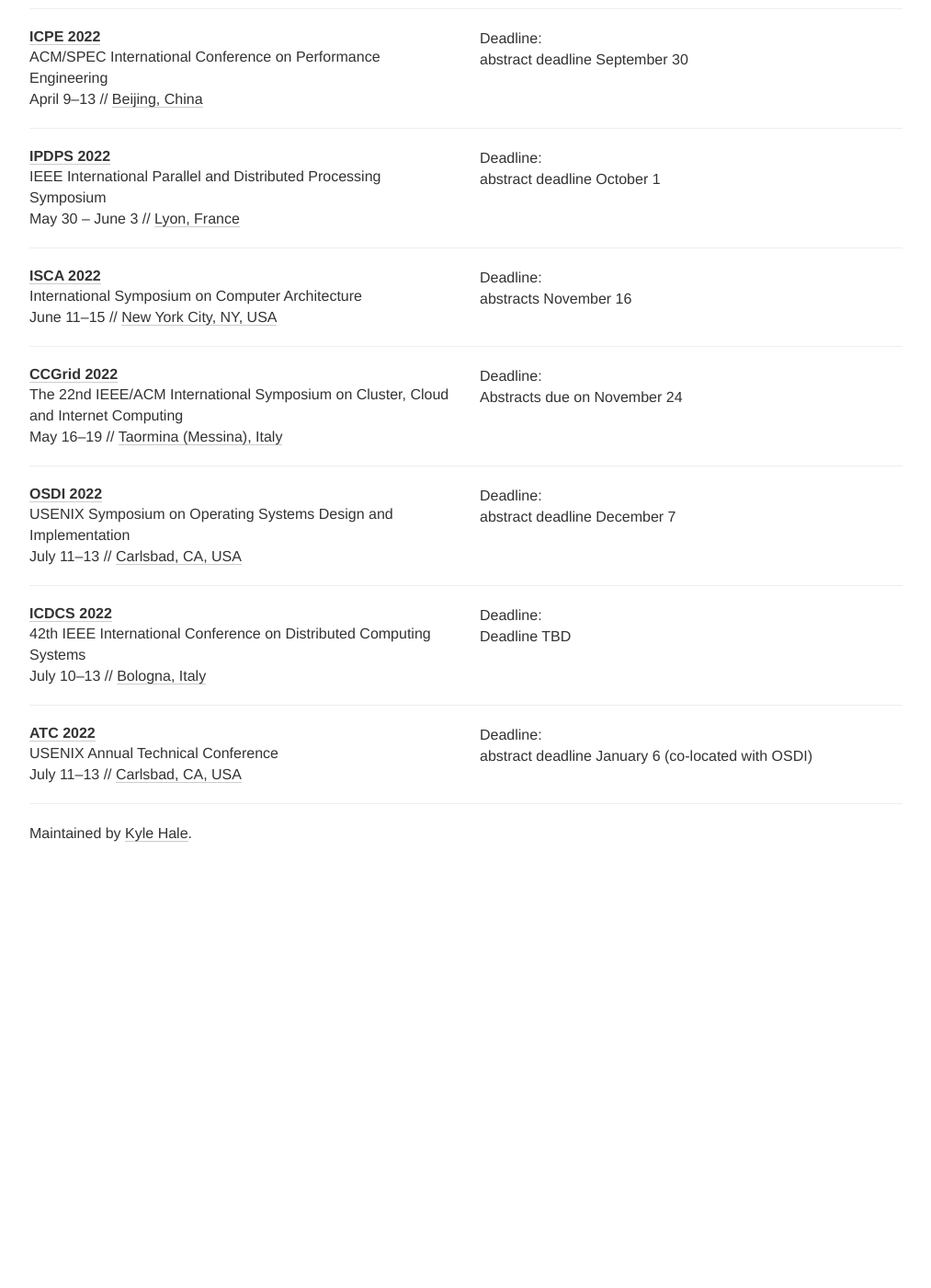
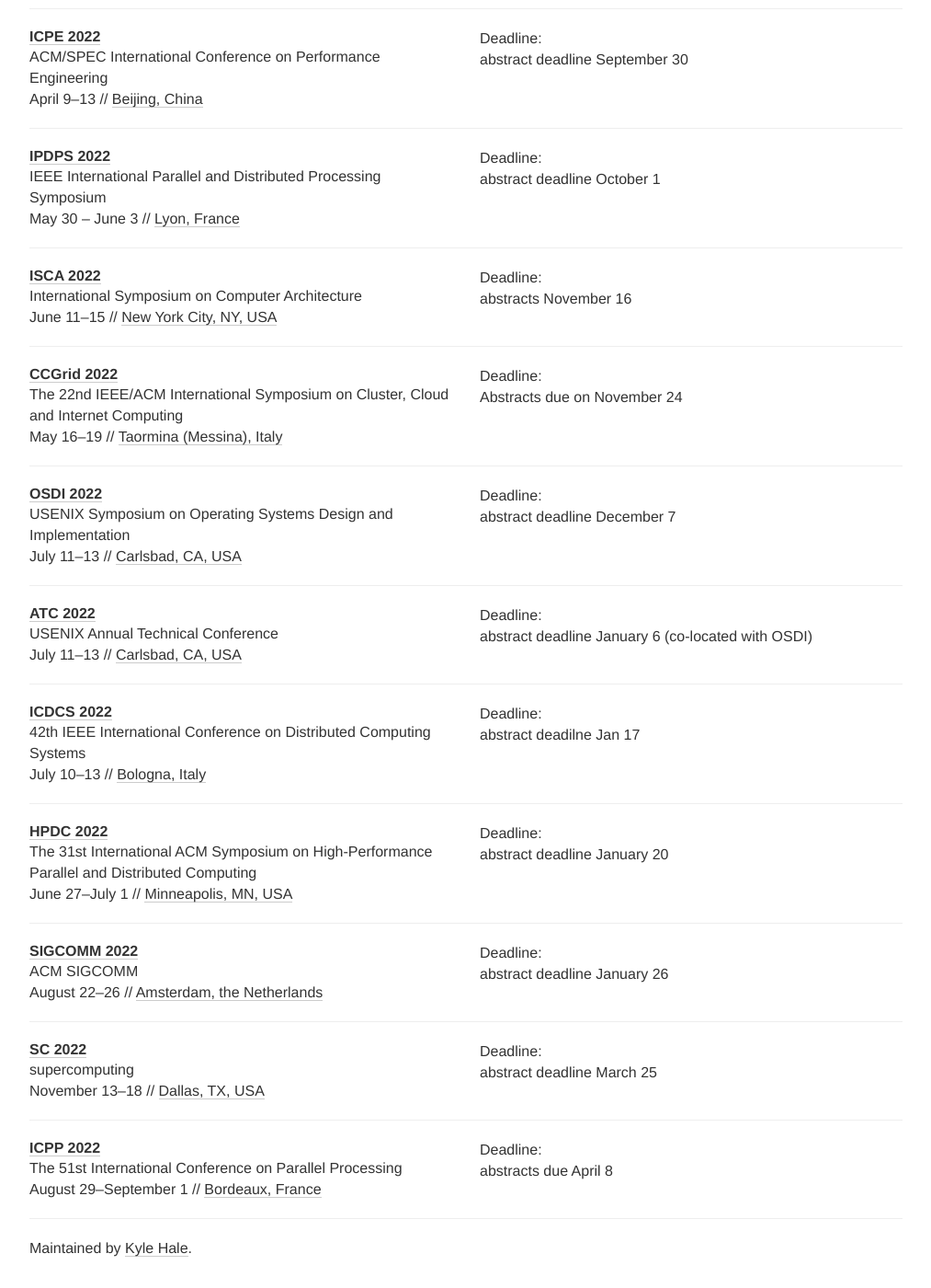
Before and after one commit to khale/sys-deadlines, a Jekyll site: the page built from index.html, in a window 1280 px wide and 1400 px high, scrolled down 1528 px. Shown: the whole window at 92% size, without its empty margins (133-1146 px from the left). Built offline with Jekyll 4.4.1, drawn with Linux system fonts in a browser that asks for light colours; nearby versions of some CDN libraries; comment, search, counter and statistics services are not loaded; before the commit the page ends 2477 px from its top, so only the background shows below that.

Commit message:
add sigcomm, sc, hpdc

```diff
--- a/_data/conferences.yml
+++ b/_data/conferences.yml
@@ -157,16 +157,6 @@
   link: https://www.usenix.org/conference/osdi22
   tags: [OS]
 
-- name: ICDCS
-  description: 42th IEEE International Conference on Distributed Computing Systems
-  comment: Deadline TBD
-  year: 2022
-  date: July 10-13
-  deadline: "2021-01-01 23:59"
-  place: Bologna, Italy
-  link: https://icdcs2022.icdcs.org/
-  tags: [CLOUD, OS, DIS]
-
 - name: ATC
   description: USENIX Annual Technical Conference
   comment: abstract deadline January 6 (co-located with OSDI)
@@ -177,3 +167,56 @@
   place: Carlsbad, CA, USA
   link: https://www.usenix.org/conference/atc22
   tags: [OS]
+
+- name: ICDCS
+  description: 42th IEEE International Conference on Distributed Computing Systems
+  comment: abstract deadilne Jan 17
+  year: 2022
+  date: July 10-13
+  timezone: Etc/GMT+5
+  deadline: "2022-01-24 23:59"
+  place: Bologna, Italy
+  link: https://icdcs2022.icdcs.org/
+  tags: [CLOUD, OS, DIS]
+
+- name: HPDC
+  description: The 31st International ACM Symposium on High-Performance Parallel and Distributed Computing
+  comment: abstract deadline January 20
+  year: 2022
+  date: June 27-July 1
+  deadline: "2022-01-27 23:59"
+  place: Minneapolis, MN, USA
+  link: http://www.hpdc.org/2022/papers/call-for-papers/
+  tags: [HPC]
+
+
+- name: SIGCOMM
+  description: ACM SIGCOMM
+  comment: abstract deadline January 26
+  year: 2022
+  date: August 22-26
+  timezone: Etc/UTC
+  deadline: "2022-02-02 23:59"
+  place: Amsterdam, the Netherlands
+  link: https://conferences.sigcomm.org/sigcomm/2022/
+  tags: [NET]
+
+- name: SC
+  description: supercomputing
+  comment: abstract deadline March 25
+  year: 2022
+  date: November 13-18
+  deadline: "2022-04-01 23:59"
+  place: Dallas, TX, USA
+  link: https://sc22.supercomputing.org/all-dates-deadlines/
+  tags: [HPC]
+
+- name: ICPP
+  description: The 51st International Conference on Parallel Processing
+  comment: abstracts due April 8
+  year: 2022
+  date: August 29-September 1
+  deadline: "2022-04-14 23:59"
+  place: Bordeaux, France
+  link: https://icpp22.gitlabpages.inria.fr/
+  tags: [HPC]
```
